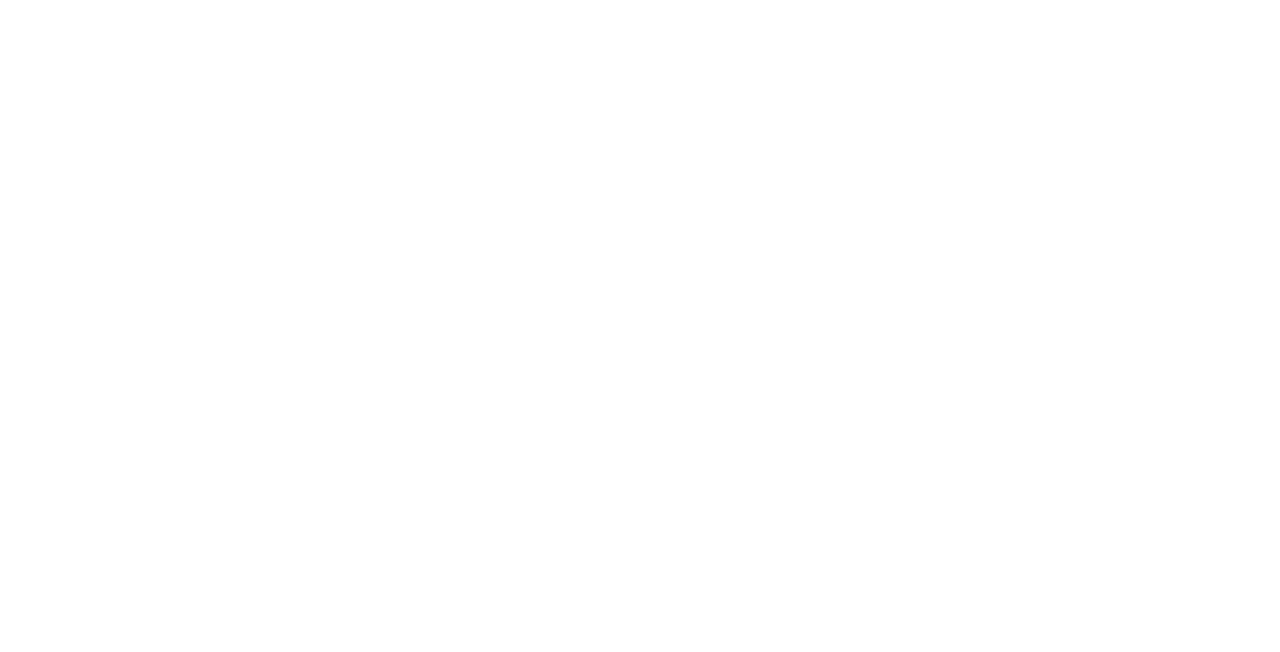
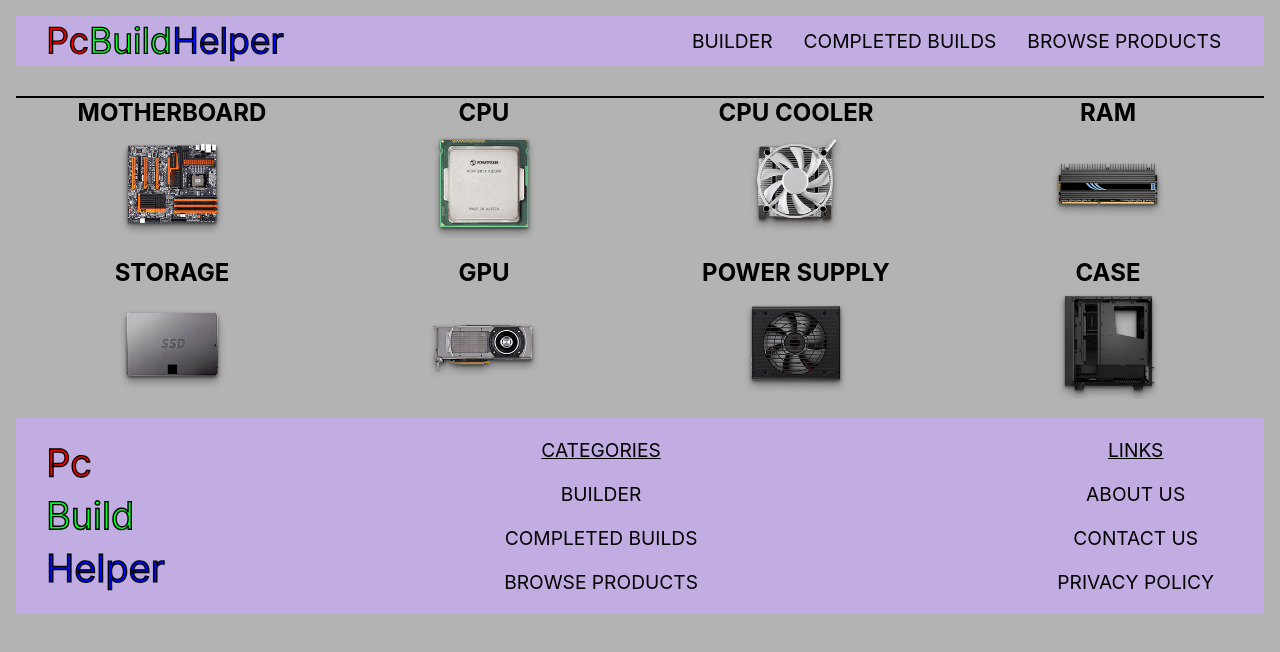
Before and after one commit to bendikmdelp/PcBuilder, a plain HTML site: page _app/browse-products/index.html in a window 1280 px wide. Drawn offline with Linux system fonts and the light colour scheme; a script that the page names is missing.

Commit message:
added & styled category selector browse products

```diff
--- a/_app/browse-products/index.html
+++ b/_app/browse-products/index.html
@@ -0,0 +1,123 @@
+<!DOCTYPE html>
+<html lang="en">
+	<head>
+		<meta charset="UTF-8">
+		<meta name="viewport" content="width=device-width, initial-scale=1.0">
+		<title>Pc Builder</title>
+
+		<link rel="stylesheet" href="/_app/css/main.css">
+		<script type="module" src="/_app/js/main.js"></script>
+	</head>
+
+	<body>
+		<div class="desktop-layout">
+			<header class="header">
+				<img class="header__logo" src="/_app/assets/logo-header.svg" alt="">
+				<div class="header__button-container">
+					<button class="button-container__builder" data-site="builder">Builder</button>
+					<button class="button-container__completed-builds" data-site="completed">Completed Builds</button>
+					<button class="button-container__browse-products" data-site="browse">Browse Products</button>
+				</div>
+
+			</header>
+
+			<div class="divider"></div>
+
+			<main class="browse-products__main-container">
+				<div class="main-container__category-select">
+					<div class="category-select__motherboard category-select__component">
+						<h2 class="category-select__motherboard-title">Motherboard</h2>
+						<img class="category-select__component-image" src="/_app/assets/nav-motherboard.png" alt="">
+					</div>
+					<div class="category-select__cpu category-select__component">
+						<h2 class="category-select__cpu-title">CPU</h2>
+						<img class="category-select__component-image" src="/_app/assets/nav-cpu.png" alt="">
+					</div>
+					<div class="category-select__cooler category-select__component">
+						<h2 class="category-select__cooler-title">CPU Cooler</h2>
+						<img class="category-select__component-image" src="/_app/assets/nav-cpucooler.png" alt="">
+					</div>
+					<div class="category-select__motherboard category-select__component">
+						<h2 class="category-select__motherboard-title">RAM</h2>
+						<img class="category-select__component-image" src="/_app/assets/nav-memory.png" alt="">
+					</div>
+					<div class="category-select__motherboard category-select__component">
+						<h2 class="category-select__motherboard-title">Storage</h2>
+						<img class="category-select__component-image" src="/_app/assets/nav-ssd.png" alt="">
+					</div>
+					<div class="category-select__motherboard category-select__component">
+						<h2 class="category-select__motherboard-title">GPU</h2>
+						<img class="category-select__component-image" src="/_app/assets/nav-videocard.png" alt="">
+					</div>
+					<div class="category-select__motherboard category-select__component">
+						<h2 class="category-select__motherboard-title">Power Supply</h2>
+						<img class="category-select__component-image" src="/_app/assets/nav-powersupply.png" alt="">
+					</div>
+					<div class="category-select__motherboard category-select__component">
+						<h2 class="category-select__motherboard-title">Case</h2>
+						<img class="category-select__component-image" src="/_app/assets/nav-case.png" alt="">
+					</div>
+				</div>
+
+				<div class="main-container__product-container">
+					<div class="product-container__product-sorter">
+
+					</div>
+
+					<div class="product-container__product-list">
+
+					</div>
+				</div>
+
+			</main>
+
+			<footer class="footer">
+				<img class="footer__logo" src="/_app/assets/logo-footer.svg" alt="">
+				<div class="footer__categories-container">
+					<p class="categories-container__title">Categories</p>
+					<button class="categories-container__builder">Builder</button>
+					<button class="categories-container__completed-builds">Completed Builds</button>
+					<button class="categories-container__browse-products">Browse Products</button>
+				</div>
+				<div class="footer__links-container">
+					<p class="links-container__title">Links</p>
+					<a class="links-container__about-us" href="">About US</a>
+					<a class="links-container__contact-us" href="">Contact Us</a>
+					<a class="links-container__privacy-policy" href="">Privacy Policy</a>
+				</div>
+			</footer>
+		</div>
+
+		<div class="mobile-layout">
+			<header class="header-mobile">
+				<img class="header-mobile__logo" src="/_app/assets/logo-header.svg" alt="">
+				<button class="header-mobile__navigation-button">
+					<img class="header-mobile__navigation-image" src="/_app/assets/dropdown-bar.svg" alt="">
+				</button>
+
+			</header>
+
+			<main>
+
+			</main>
+
+			<footer class="footer-mobile">
+				<img class="footer-mobile__logo" src="/_app/assets/logo-header.svg" alt="">
+
+				<div class="footer-mobile__categories-container">
+					<p class="mobile-categories-container__title">Categories</p>
+					<button class="mobile-categories-container__builder">Builder</button>
+					<button class="mobile-categories-container__completed-builds">Completed Builds</button>
+					<button class="mobile-categories-container__browse-products">Browse Products</button>
+				</div>
+				<div class="footer-mobile__links-container">
+					<p class="mobile-links-container__title">Links</p>
+					<a class="mobile-links-container__about-us" href="">About US</a>
+					<a class="mobile-links-container__contact-us" href="">Contact Us</a>
+					<a class="mobile-links-container__privacy-policy" href="">Privacy Policy</a>
+				</div>
+			</footer>
+		</div>
+
+	</body>
+</html>
--- a/_app/css/main.css
+++ b/_app/css/main.css
@@ -7,3 +7,4 @@
 @import 'modules/mobile.css';
 @import 'modules/frontpage.css';
 @import 'modules/builder.css';
+@import 'modules/browse-products.css';
--- /dev/null
+++ b/_app/css/modules/browse-products.css
@@ -0,0 +1,23 @@
+.main-container__category-select {
+	display: grid;
+	justify-items: center;
+	grid-template-columns: 1fr 1fr 1fr 1fr;
+	grid-template-rows:  1fr 1fr;
+
+	height: 40vH;
+}
+
+.category-select__component{
+	height: 16vH;
+	font-size: 2vH;
+	width: fit-content;
+	justify-items: center;
+	text-align: center;
+}
+
+.category-select__component-image {
+	height: 14vH;
+	width: 14vH;
+	margin-left: auto;
+	margin-right: auto;
+}
```
Also changed, not shown: _app/assets/nav-case.png (added), _app/assets/nav-cpu.png (added), _app/assets/nav-cpucooler.png (added), _app/assets/nav-memory.png (added), _app/assets/nav-motherboard.png (added), _app/assets/nav-powersupply.png (added), _app/assets/nav-ssd.png (added), _app/assets/nav-videocard.png (added).
